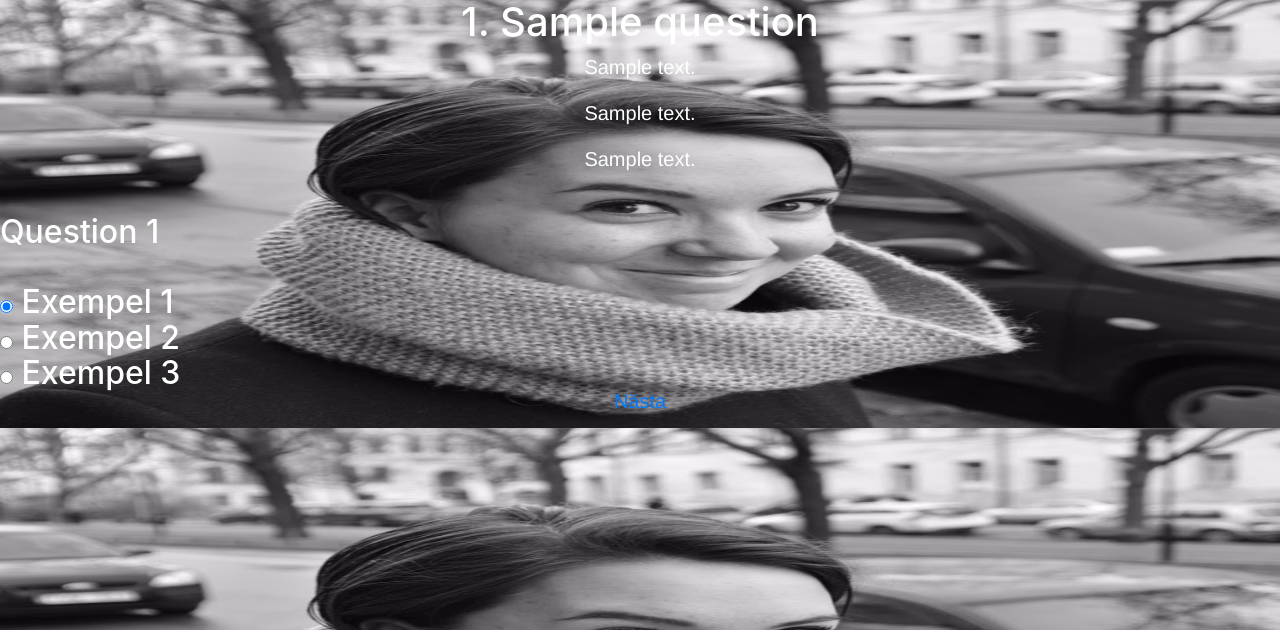
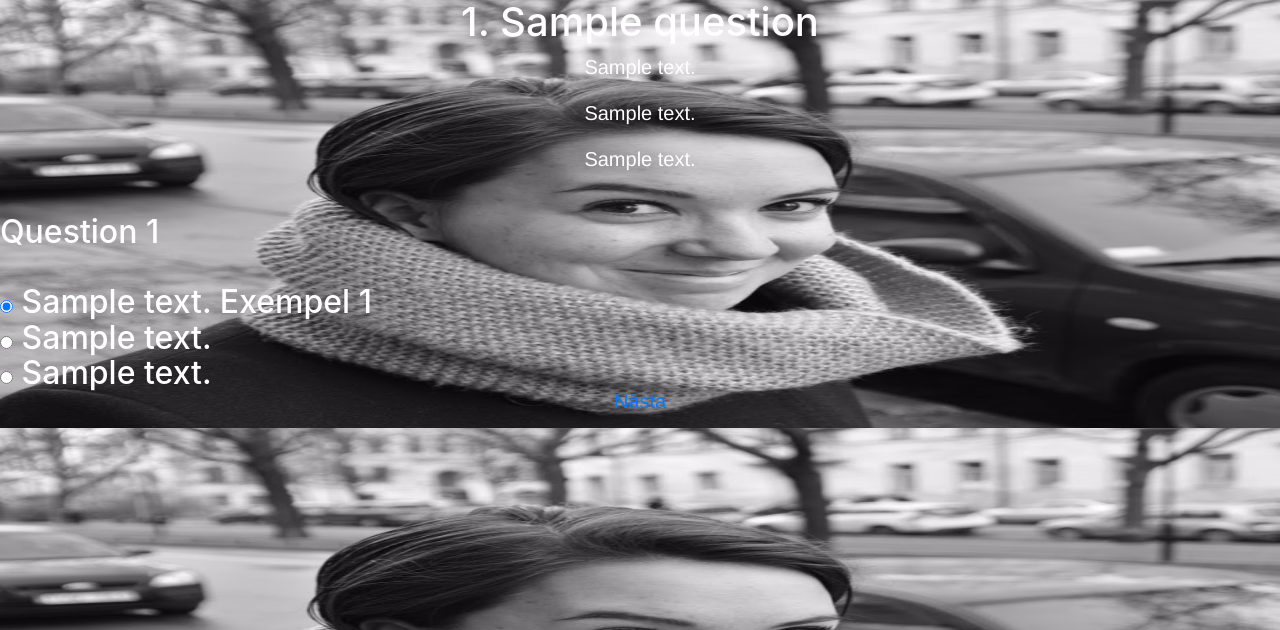
Before and after one commit to cupaiuolo/quizproject, a Django app: page /quiz/1/question/1/ in a window 1280 px wide. Shown: the top 630 px of the page. Run offline with Django 3.2, Linux system fonts and the light colour scheme; tables that the repository leaves empty hold one stand-in row (values such as "Sample post"); some libraries are stand-ins or nearby versions.

```diff
--- a/quiz/templates/question.html
+++ b/quiz/templates/question.html
@@ -19,13 +19,13 @@
 	<br>
 		<form action="{% url "answer_page" quiz.quiz_number question_number %}" method="post">
 	{% csrf_token %}
-						<input type="radio" name="gender" value="Marina" checked>
+						<input type="radio" name="answer" value="1" checked> {{answer1}}
 						Exempel 1
 						<br>
-						<input type="radio" name="gender" value="Marina"> Exempel 2
+						<input type="radio" name="answer" value="2"> {{answer2}}
 						<br>
-						<input type="radio" name="gender" value="other">
-						Exempel 3
+						<input type="radio" name="answer" value="3"> {{answer3}}
+
 						<br>
 					</form>
 					<p><a href="{% url 'completed_page' quiz_number %}">
```
